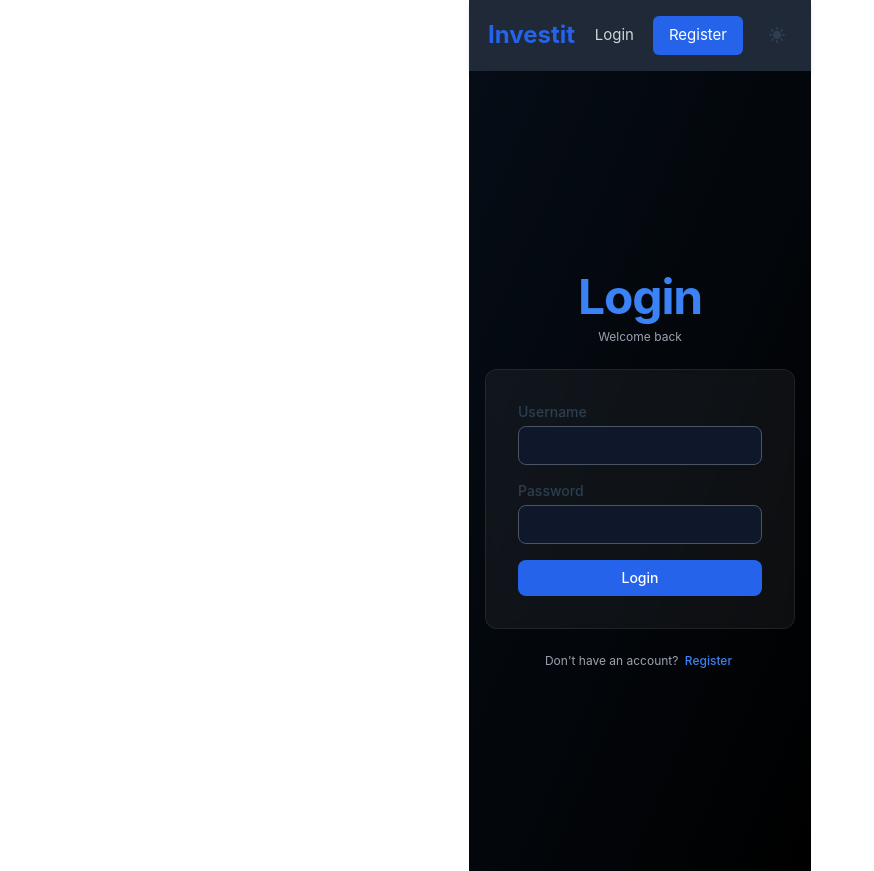
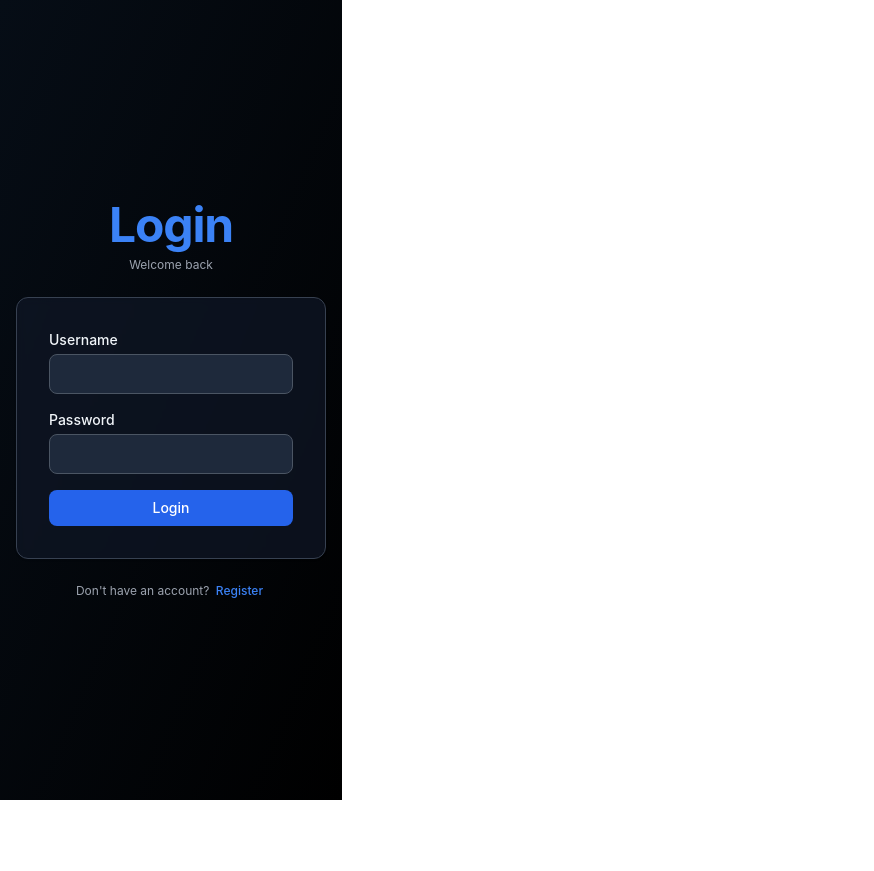
Before and after one commit to Grimngor/Investit, a Vue app in the folder frontend/: page /login in a window 1280 px wide. Shown: the whole page, without its empty margins (0-874 px from the left). After the commit the page ends 800 px from the top, so only its background shows below. Built offline with nearby package versions, Linux system fonts and the light colour scheme; no server answers.

Commit message:
feat(frontend): full-width auth gradient and light mode styling for auth views

```diff
--- a/frontend/src/App.vue
+++ b/frontend/src/App.vue
@@ -1,5 +1,5 @@
 <template>
-  <div id="app">
+  <div id="app" :class="{ 'app-shell': !isAuthRoute }">
     <Navigation v-if="showNavigation" />
     <RouterView />
     <ToastContainer />
@@ -15,7 +15,9 @@ import ToastContainer from './components/ToastContainer.vue'
 import { useThemeStore } from './stores/theme'
 useThemeStore() // initialization side-effects handled internally
 const route = useRoute()
-const showNavigation = computed(() => route.path !== '/')
+const authPaths = new Set(['/','/login','/register'])
+const isAuthRoute = computed(() => authPaths.has(route.path))
+const showNavigation = computed(() => !isAuthRoute.value)
 </script>
 
 <style scoped>
--- a/frontend/src/assets/base.css
+++ b/frontend/src/assets/base.css
@@ -85,10 +85,13 @@ body {
   -moz-osx-font-smoothing: grayscale;
 }
 
-/* Utility classes (using plain CSS so they survive without Tailwind processing in this file) */
-.card-base { background: rgba(255,255,255,0.05); backdrop-filter: blur(4px); border: 1px solid rgba(255,255,255,0.08); border-radius: 0.75rem; }
-.btn-primary { background:#2563eb; color:#fff; font-weight:500; border-radius:0.5rem; padding:0.5rem 1rem; font-size:.875rem; line-height:1.25rem; display:inline-flex; justify-content:center; align-items:center; gap:.5rem; }
+/* Utility classes now handled via Tailwind component layer in main.css */
+/* Fallback explicit utility classes (since Tailwind @apply not processed in current linter context) */
+.card-base { border-radius:12px; background:rgba(255,255,255,0.9); color:#0f172a; box-shadow:0 1px 2px rgba(0,0,0,0.1); border:1px solid #e5e7eb; }
+html.dark .card-base { background:rgba(17,24,39,0.7); color:#f1f5f9; border-color:#374151; backdrop-filter:blur(4px); }
+.btn-primary { display:inline-flex; align-items:center; justify-content:center; border-radius:8px; background:#2563eb; color:#fff; font-weight:500; font-size:0.875rem; padding:0.5rem 1rem; line-height:1.25rem; transition:background .15s ease, box-shadow .15s ease; }
 .btn-primary:hover { background:#1d4ed8; }
 .btn-primary:disabled { opacity:.5; cursor:not-allowed; }
-.input-base { width:100%; padding:0.5rem 0.75rem; border:1px solid #4b5563; border-radius:0.5rem; background:#0f172a; color:#fff; font-size:.875rem; }
+.input-base { width:100%; height:2.5rem; padding:0.5rem 0.75rem; border:1px solid #d1d5db; border-radius:8px; background:#fff; color:#111827; font-size:0.875rem; line-height:1.25rem; }
+html.dark .input-base { background:#1e293b; border-color:#4b5563; color:#f8fafc; }
 .input-base:focus { outline:2px solid #2563eb; outline-offset:2px; }
--- a/frontend/src/assets/main.css
+++ b/frontend/src/assets/main.css
@@ -3,10 +3,12 @@
 @tailwind components;
 @tailwind utilities;
 
-#app {
+/* Remove global max-width restriction; apply via .app-shell where needed */
+.app-shell {
   max-width: 1280px;
   margin: 0 auto;
   font-weight: normal;
+  width: 100%;
 }
 
 a,
@@ -29,7 +31,7 @@ a,
     place-items: center;
   }
 
-  #app {
+  .app-shell {
     display: grid;
     grid-template-columns: 1fr;
     padding: 0 2rem;
--- a/frontend/src/components/AuthLayout.vue
+++ b/frontend/src/components/AuthLayout.vue
@@ -1,5 +1,5 @@
 <template>
-  <div class="min-h-screen flex items-center justify-center px-4 py-12 bg-gradient-to-br from-navy-900 to-black">
+  <div class="min-h-screen w-full flex items-center justify-center px-4 py-12 bg-gradient-to-br from-slate-50 to-slate-200 dark:from-navy-900 dark:to-black">
     <div class="w-full max-w-md space-y-6">
       <header class="text-center space-y-2">
         <h1 class="text-5xl font-bold tracking-tight text-blue-500">
@@ -7,7 +7,7 @@
         </h1>
         <p v-if="subtitle" class="text-xs text-gray-500 dark:text-gray-400">{{ subtitle }}</p>
       </header>
-      <AuthCard :customClass="'space-y-6'">
+      <AuthCard :customClass="'space-y-6 bg-white/90 dark:bg-gray-900/70 backdrop-blur border border-gray-200 dark:border-gray-700'">
         <slot />
       </AuthCard>
       <footer class="text-center text-xs text-gray-500 dark:text-gray-400">
```
